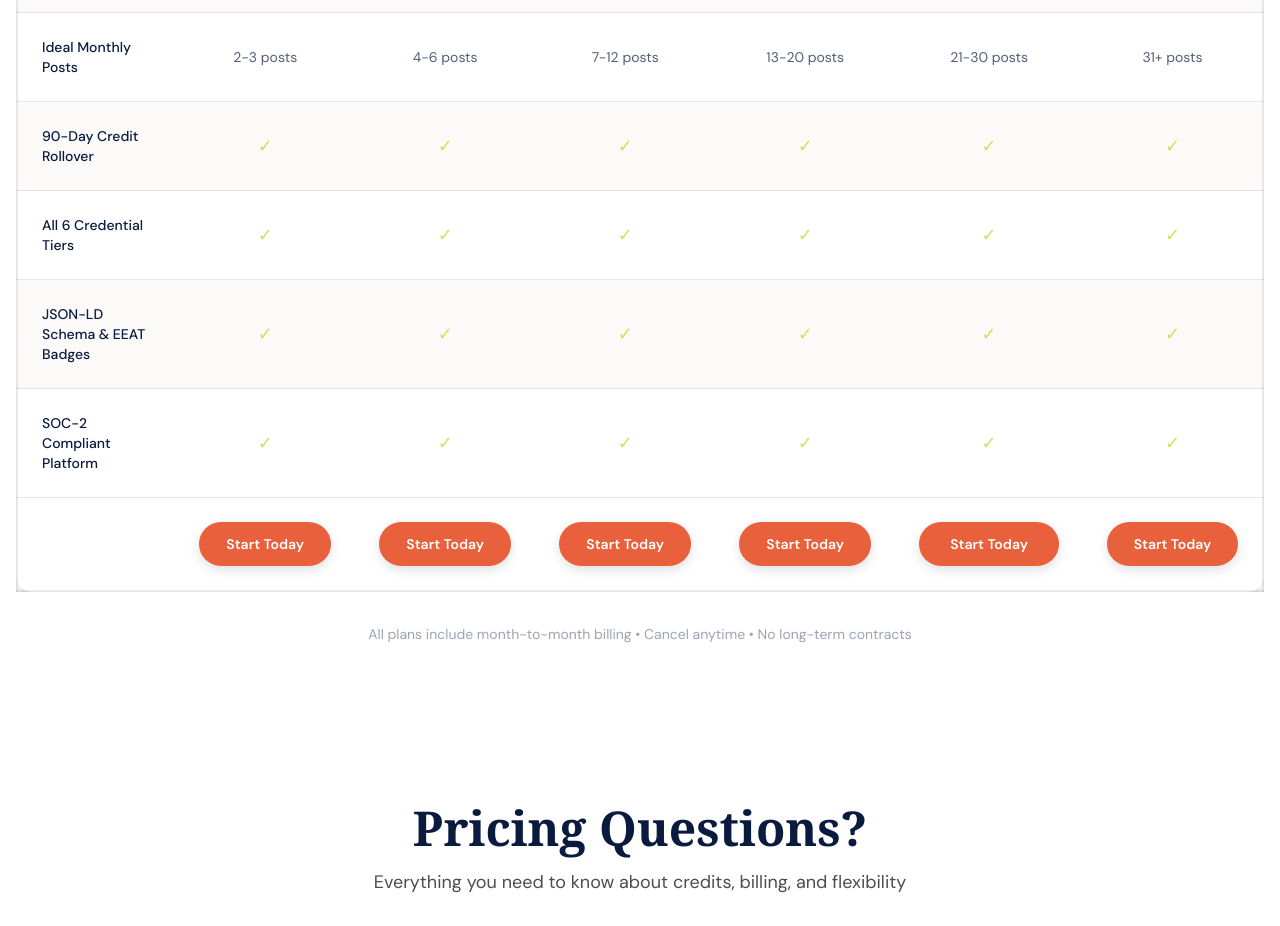
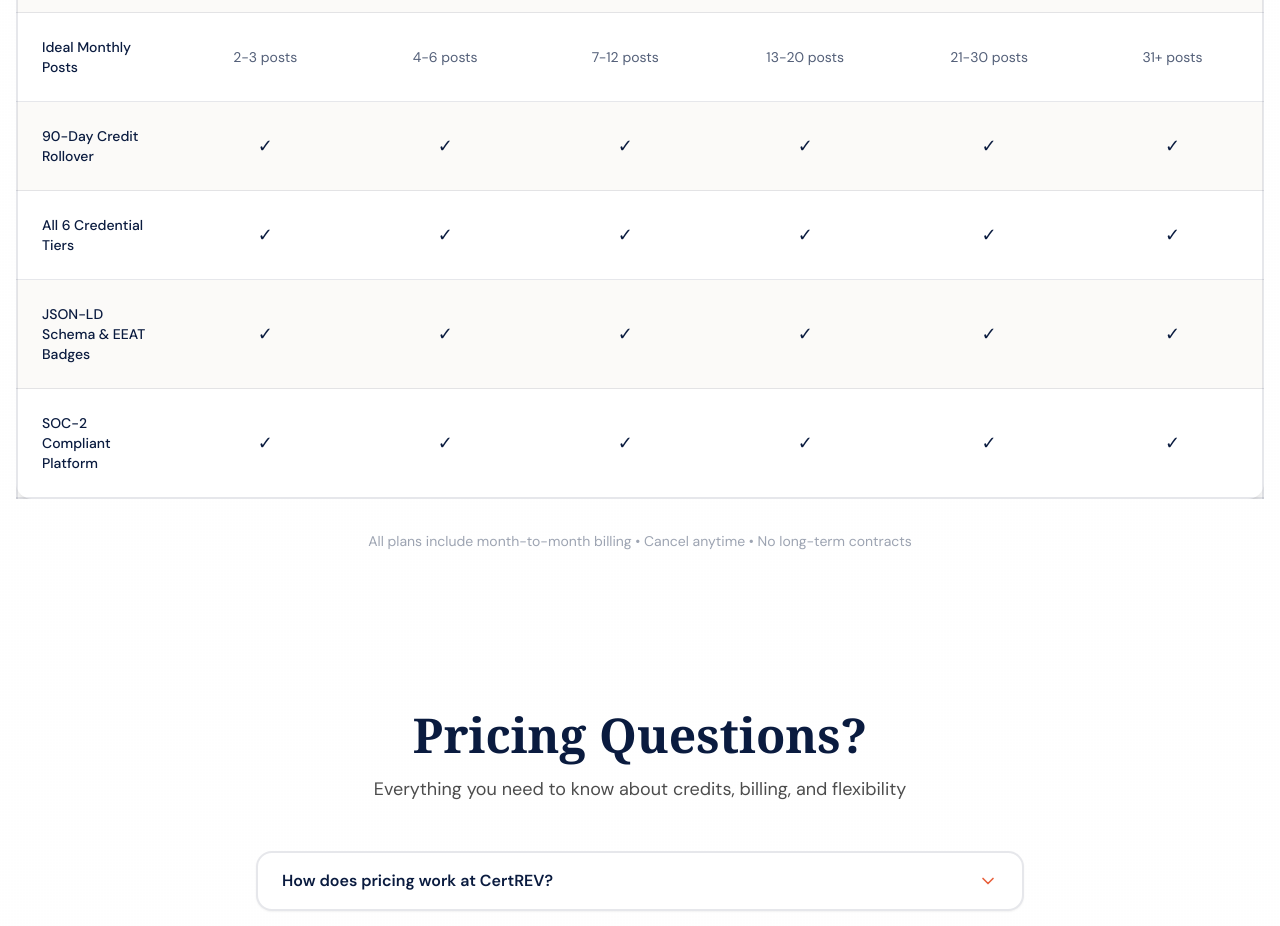
Before and after one commit to owenwcertrev/web-redesign, a Next.js app: page /pricing in a window 1280 px wide. Shown: the part 3480-4406 px from the top of the page. Built offline with nearby package versions, Linux system fonts and the light colour scheme.

Commit message:
Change comparison table checkmarks from lime to navy and remove CTA buttons

```diff
--- a/app/pricing/page.tsx
+++ b/app/pricing/page.tsx
@@ -394,7 +394,7 @@ export default function PricingPage() {
                     <td className="p-6 text-sm font-medium text-navy">90-Day Credit Rollover</td>
                     {pricingTiers.map((tier) => (
                       <td key={tier.id} className="p-6 text-center">
-                        <span className="text-lime text-lg">✓</span>
+                        <span className="text-navy text-lg">✓</span>
                       </td>
                     ))}
                   </tr>
@@ -402,7 +402,7 @@ export default function PricingPage() {
                     <td className="p-6 text-sm font-medium text-navy">All 6 Credential Tiers</td>
                     {pricingTiers.map((tier) => (
                       <td key={tier.id} className="p-6 text-center">
-                        <span className="text-lime text-lg">✓</span>
+                        <span className="text-navy text-lg">✓</span>
                       </td>
                     ))}
                   </tr>
@@ -410,28 +410,15 @@ export default function PricingPage() {
                     <td className="p-6 text-sm font-medium text-navy">JSON-LD Schema & EEAT Badges</td>
                     {pricingTiers.map((tier) => (
                       <td key={tier.id} className="p-6 text-center">
-                        <span className="text-lime text-lg">✓</span>
-                      </td>
-                    ))}
-                  </tr>
-                  <tr className="border-b border-navy/10">
-                    <td className="p-6 text-sm font-medium text-navy">SOC-2 Compliant Platform</td>
-                    {pricingTiers.map((tier) => (
-                      <td key={tier.id} className="p-6 text-center">
-                        <span className="text-lime text-lg">✓</span>
+                        <span className="text-navy text-lg">✓</span>
                       </td>
                     ))}
                   </tr>
                   <tr>
-                    <td className="p-6"></td>
+                    <td className="p-6 text-sm font-medium text-navy">SOC-2 Compliant Platform</td>
                     {pricingTiers.map((tier) => (
                       <td key={tier.id} className="p-6 text-center">
-                        <a
-                          href="/brand-dashboard"
-                          className="inline-block w-full px-6 py-3 bg-coral text-white font-semibold rounded-full hover:bg-coral/90 transition-all shadow-md hover:shadow-lg text-sm"
-                        >
-                          Start Today
-                        </a>
+                        <span className="text-navy text-lg">✓</span>
                       </td>
                     ))}
                   </tr>
```
